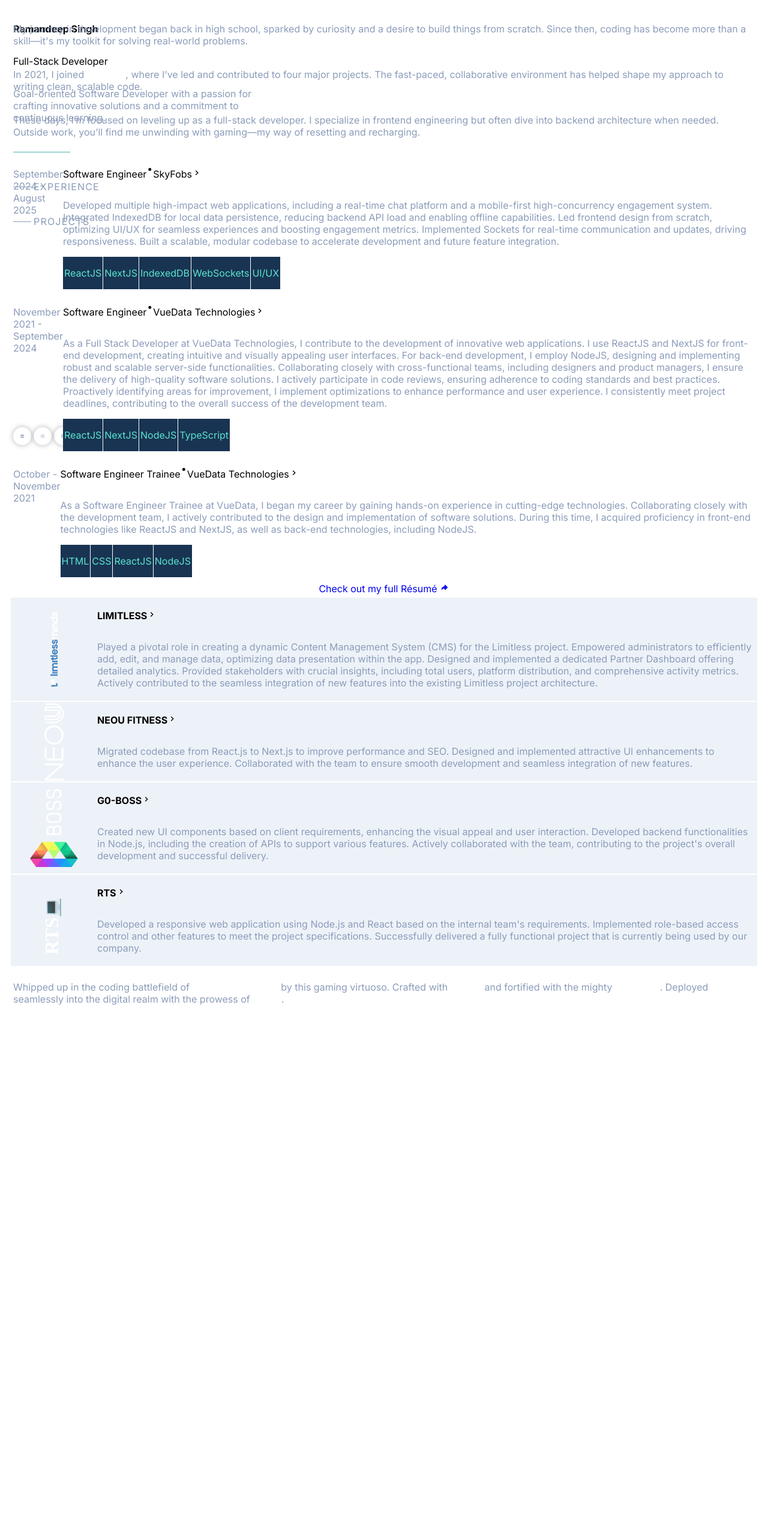
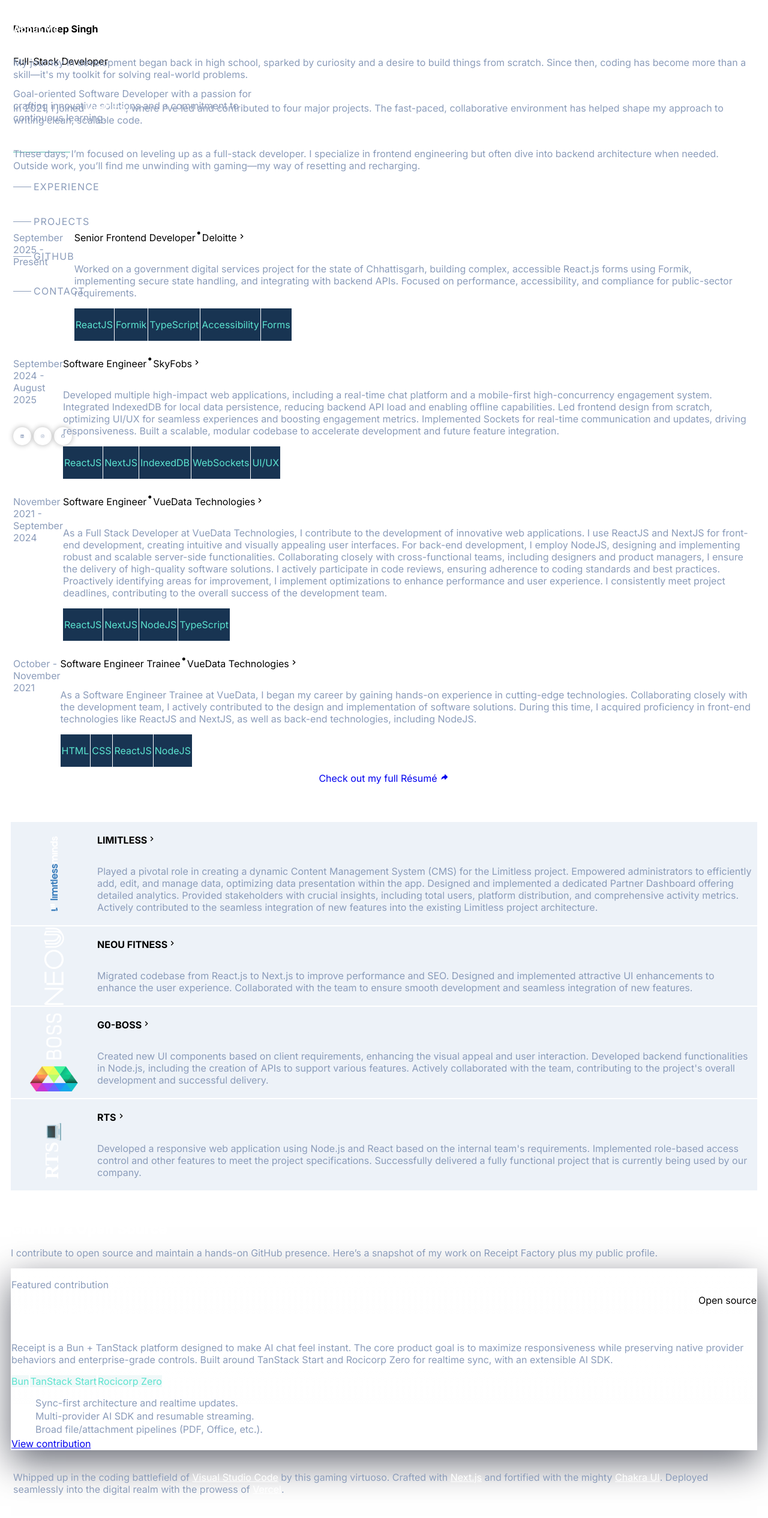
Before and after one commit to XramanX/portfolioWebsite, a Next.js app: page /landingPage in a window 1280 px wide. Shown: the whole page at 60% size. Before the commit the page ends 1713 px from the top, so only its background shows below. Built offline with nearby package versions, Linux system fonts and the light colour scheme.

Commit message:
new changes and github section added

```diff
--- a/src/app/(custom)/about/page.tsx
+++ b/src/app/(custom)/about/page.tsx
@@ -16,6 +16,9 @@
       mb={10}
       p={4}
     >
+      <Text fontSize={{ base: "2xl", md: "4xl" }} fontWeight="bold" color={theme.colors.brand.white}>
+        About Me
+      </Text>
       <Text>
         My journey in development began back in high school, sparked by
         curiosity and a desire to build things from scratch. Since then, coding
--- a/src/app/(custom)/experience/page.tsx
+++ b/src/app/(custom)/experience/page.tsx
@@ -1,6 +1,6 @@
 "use client";
 import ExperienceCard from "../../components/experienceCard";
-import { Box, Flex, Link, useMediaQuery } from "@chakra-ui/react";
+import { Box, Flex, Link, Text, useMediaQuery } from "@chakra-ui/react";
 import React, { useState } from "react";
 import { TiArrowForward } from "react-icons/ti";
 import { motion } from "framer-motion";
@@ -19,6 +19,16 @@
 
 const Experience: React.FC<Props> = () => {
   const experiences: ExperienceProps = [
+    {
+      jobDuration: "September 2025 - Present",
+      company: "Deloitte",
+      role: "Senior Frontend Developer",
+      location: "Chhattisgarh, India (Government Project)",
+      description:
+        "Worked on a government digital services project for the state of Chhattisgarh, building complex, accessible React.js forms using Formik, implementing secure state handling, and integrating with backend APIs. Focused on performance, accessibility, and compliance for public-sector requirements.",
+      skills: ["ReactJS", "Formik", "TypeScript", "Accessibility", "Forms"],
+      link: "https://www.deloitte.com/",
+    },
     {
       jobDuration: "September 2024 - August 2025",
       company: "SkyFobs",
@@ -60,7 +70,10 @@
   const columns = isLargeScreen ? 2 : 1;
 
   return (
-    <Box id="experience-section">
+    <Box id="experience-section" py={8} px={{ base: 4, md: 8 }}>
+      <Text fontSize={{ base: "2xl", md: "4xl" }} fontWeight="bold" color={theme.colors.brand.white} mb={6}>
+        Experience
+      </Text>
       <Flex
         flexDirection="column"
         gap={4}
--- a/src/app/(custom)/footer/page.tsx
+++ b/src/app/(custom)/footer/page.tsx
@@ -8,7 +8,8 @@
     target: "_blank",
   };
   return (
-    <Box color={theme.colors.brand.ghost} gap={2} mt={5} padding={4} w="98%">
+    <Box id="footer-section" color={theme.colors.brand.ghost} gap={2} mt={5} padding={4} w="98%">
+
       <Text fontSize="xs">
         Whipped up in the coding battlefield of{" "}
         <Text
--- a/src/app/(custom)/landingPage/page.tsx
+++ b/src/app/(custom)/landingPage/page.tsx
@@ -1,16 +1,10 @@
 "use client";
-import {
-  Box,
-  Flex,
-  Text,
-  Container,
-  useMediaQuery,
-  Image,
-} from "@chakra-ui/react";
+import { Box, Flex, Text, useMediaQuery } from "@chakra-ui/react";
 import { Navbar } from "../../components/navbar";
 import AboutMePage from "../about/page";
 import Experience from "../experience/page";
 import Projects from "../projects/page";
+import GitHubSection from "../../components/githubSection";
 import { motion } from "framer-motion";
 import { useEffect, useState } from "react";
 import SocialMediaLinks from "../../components/socialMedia";
@@ -37,6 +31,7 @@
       const experienceSection: any =
         document.getElementById("experience-section");
       const projectsSection: any = document.getElementById("projects-section");
+      const githubSection: any = document.getElementById("github-section");
       const footerSection: any = document.getElementById("footer-section");
 
       const scrollPosition = window.scrollY;
@@ -54,9 +49,11 @@
       ) {
         setSelectedNavItem("PROJECTS");
       } else if (
-        scrollPosition <
-        footerSection.offsetTop + footerSection.clientHeight
+        githubSection &&
+        scrollPosition < githubSection.offsetTop + githubSection.clientHeight
       ) {
+        setSelectedNavItem("GITHUB");
+      } else {
         setSelectedNavItem("CONTACT");
       }
     };
@@ -144,6 +141,7 @@
           <AboutMePage />
           <Experience />
           <Projects />
+          <GitHubSection />
           <Footer />
         </Box>
       </Box>
--- a/src/app/(custom)/projects/page.tsx
+++ b/src/app/(custom)/projects/page.tsx
@@ -1,7 +1,8 @@
 "use client";
 import React from "react";
 import ProjectCard from "../../components/projectCard";
-import { Box, Flex, useMediaQuery } from "@chakra-ui/react";
+import { Box, Flex, Text, useMediaQuery } from "@chakra-ui/react";
+import { theme } from "../../styles/chakra/theme";
 
 type Props = {};
 type ProjectProps = {
@@ -54,7 +55,10 @@
   const columns = isLargeScreen ? 2 : 1;
 
   return (
-    <Box id="projects-section">
+    <Box id="projects-section" py={8} px={{ base: 4, md: 8 }}>
+      <Text fontSize={{ base: "2xl", md: "4xl" }} fontWeight="bold" color={theme.colors.brand.white} mb={6}>
+        Projects
+      </Text>
       <Flex
         flexDirection="column"
         gap={2}
--- /dev/null
+++ b/src/app/components/githubSection.tsx
@@ -0,0 +1,108 @@
+"use client";
+import React from "react";
+import { Box, Flex, Heading, Link, List, ListItem, Text, Badge, Avatar, Button, HStack, Tag, Wrap, WrapItem, Divider, Stack } from "@chakra-ui/react";
+import { FaGithub } from "react-icons/fa";
+import { theme } from "../styles/chakra/theme";
+
+const GitHubSection: React.FC = () => {
+  return (
+    <Box
+      id="github-section"
+      py={10}
+      px={{ base: 4, md: 8 }}
+      mt={10}
+      borderTop="1px solid rgba(255,255,255,0.08)"
+    >
+      <Box mb={6}>
+        <Heading
+          as="h2"
+          fontSize={{ base: "3xl", md: "4xl" }}
+          mb={3}
+          color={theme.colors.brand.white}
+        >
+          GitHub & Open Source
+        </Heading>
+        <Text color={theme.colors.brand.ghost} maxW="3xl" fontSize="lg">
+          I contribute to open source and maintain a hands-on GitHub presence.
+          Here’s a snapshot of my work on Receipt Factory plus my public profile.
+        </Text>
+      </Box>
+
+      <Box
+        bg="linear-gradient(180deg, rgba(255,255,255,0.02), rgba(255,255,255,0.01))"
+        border="1px solid rgba(255,255,255,0.04)"
+        borderRadius="2xl"
+        p={{ base: 5, md: 8 }}
+        boxShadow="0 20px 60px rgba(2,6,23,0.6)"
+      >
+        <Stack spacing={6}>
+
+          <Box>
+            <Flex align="center" justify="space-between" mb={3}>
+              <Box>
+                <Text color={theme.colors.brand.ghost} fontSize="sm">
+                  Featured contribution
+                </Text>
+                <Heading size="md" color={theme.colors.brand.white}>
+                  Receipt Factory
+                </Heading>
+              </Box>
+              <Badge colorScheme="teal" variant="solid">
+                Open source
+              </Badge>
+            </Flex>
+
+            <Text color={theme.colors.brand.ghost} mb={4}>
+              Receipt is a Bun + TanStack platform designed to make AI chat
+              feel instant. The core product goal is to maximize responsiveness
+              while preserving native provider behaviors and enterprise-grade
+              controls. Built around TanStack Start and Rocicorp Zero for
+              realtime sync, with an extensible AI SDK.
+            </Text>
+
+            <Wrap spacing={2} mb={4}>
+              <WrapItem>
+                <Tag size="sm" bg="rgba(75,182,172,0.08)" color={theme.colors.brand.skillTextColor}>
+                  Bun
+                </Tag>
+              </WrapItem>
+              <WrapItem>
+                <Tag size="sm" bg="rgba(75,182,172,0.08)" color={theme.colors.brand.skillTextColor}>
+                  TanStack Start
+                </Tag>
+              </WrapItem>
+              <WrapItem>
+                <Tag size="sm" bg="rgba(75,182,172,0.08)" color={theme.colors.brand.skillTextColor}>
+                  Rocicorp Zero
+                </Tag>
+              </WrapItem>
+            </Wrap>
+
+            <List spacing={2} color={theme.colors.brand.ghost} mb={4}>
+              <ListItem>Sync-first architecture and realtime updates.</ListItem>
+              <ListItem>Multi-provider AI SDK and resumable streaming.</ListItem>
+              <ListItem>Broad file/attachment pipelines (PDF, Office, etc.).</ListItem>
+            </List>
+
+            <HStack>
+              <Button
+                as={Link}
+                href="https://github.com/skishore23/receipt-factory"
+                isExternal
+                colorScheme="teal"
+                size="sm"
+                variant="outline"
+              >
+                View contribution
+              </Button>
+            </HStack>
+          </Box>
+        </Stack>
+
+      </Box>
+
+    </Box>
+  );
+};
+
+export default GitHubSection;
--- a/src/app/components/navbar.tsx
+++ b/src/app/components/navbar.tsx
@@ -15,7 +15,8 @@
     { label: "ABOUT", targetId: "about-section" },
     { label: "EXPERIENCE", targetId: "experience-section" },
     { label: "PROJECTS", targetId: "projects-section" },
-    // { label: "CONTACT", targetId: "contact-section" },
+    { label: "GITHUB", targetId: "github-section" },
+    { label: "CONTACT", targetId: "footer-section" },
   ];
 
   const handleItemHover = (label: string) => {
@@ -35,7 +36,8 @@
       const experienceSection: any =
         document.getElementById("experience-section");
       const projectsSection: any = document.getElementById("projects-section");
-      const contactSection: any = document.getElementById("contact-section");
+      const githubSection: any = document.getElementById("github-section");
+      const contactSection: any = document.getElementById("footer-section");
 
       if (scrollPosition < aboutSection.offsetTop + aboutSection.clientHeight) {
         onItemSelect("ABOUT");
@@ -49,7 +51,12 @@
         projectsSection.offsetTop + projectsSection.clientHeight
       ) {
         onItemSelect("PROJECTS");
-      } else {
+      } else if (
+        githubSection &&
+        scrollPosition < githubSection.offsetTop + githubSection.clientHeight
+      ) {
+        onItemSelect("GITHUB");
+      } else if (contactSection) {
         onItemSelect("CONTACT");
       }
     };
--- a/src/app/styles/chakra/theme.ts
+++ b/src/app/styles/chakra/theme.ts
@@ -1,7 +1,7 @@
 import { extendTheme, type ThemeConfig, theme as base  } from "@chakra-ui/react";
 const config: ThemeConfig = {
   initialColorMode: "dark",
-  useSystemColorMode: true,
+  useSystemColorMode: false,
 };
 
 export const theme = extendTheme({
```
